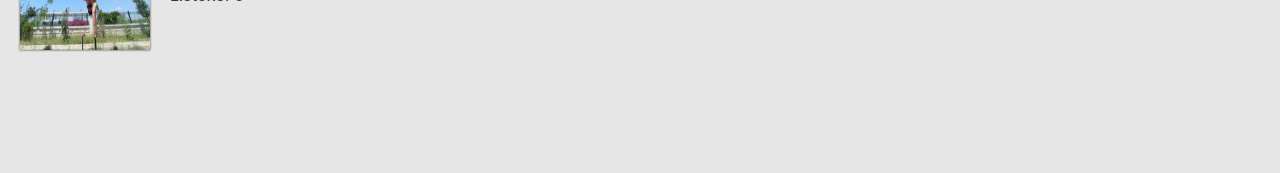
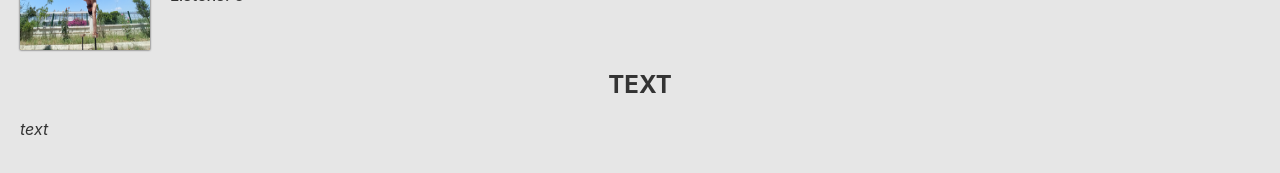
Before and after one commit to PavlenkoSt/MusicPlayer__NextJS, a Next.js app: page /track-list/1 in a window 1280 px wide. Shown: the part 245-418 px from the top of the page. Built offline with nearby package versions, Linux system fonts and the light colour scheme.

Commit message:
complete develop track page, need form

```diff
--- a/package.json
+++ b/package.json
@@ -9,6 +9,7 @@
     "lint": "next lint"
   },
   "dependencies": {
+    "formik": "^2.2.9",
     "next": "11.1.2",
     "react": "17.0.2",
     "react-dom": "17.0.2",
--- a/pages/track-list/[id].tsx
+++ b/pages/track-list/[id].tsx
@@ -29,6 +29,10 @@ const TrackPage = () => {
                             <div className={s.listens}>Listens: <b>{ track.listens }</b></div>
                         </div>
                     </div>
+                    <div className={s.secondary}>
+                        <h2 className={s.textHead}>Text</h2>
+                        <div className={s.text}>{ track.text }</div>
+                    </div>
                 </div>
         </MainLayout>
     )
--- a/styles/TrackPage.module.scss
+++ b/styles/TrackPage.module.scss
@@ -56,3 +56,16 @@
 .listens{
     font-size: 16px;
 }
+
+.secondary{
+    color: #333;
+}
+
+.textHead{
+    text-transform: uppercase;
+    text-align: center;
+}
+
+.text{
+    font-style: italic;
+}
```
Also changed, not shown: 1 other file (tests, documents, lock files or other folders).
